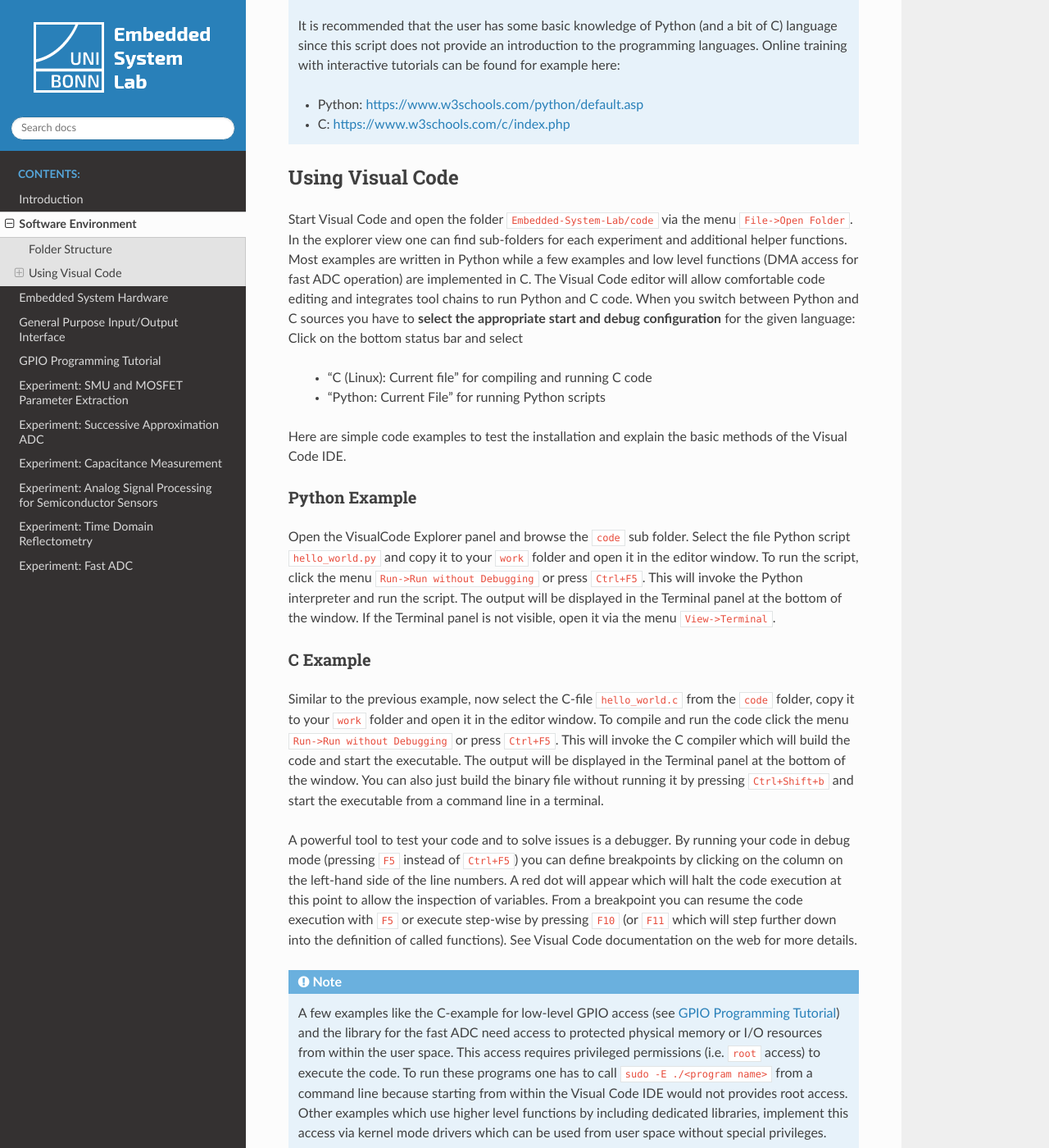
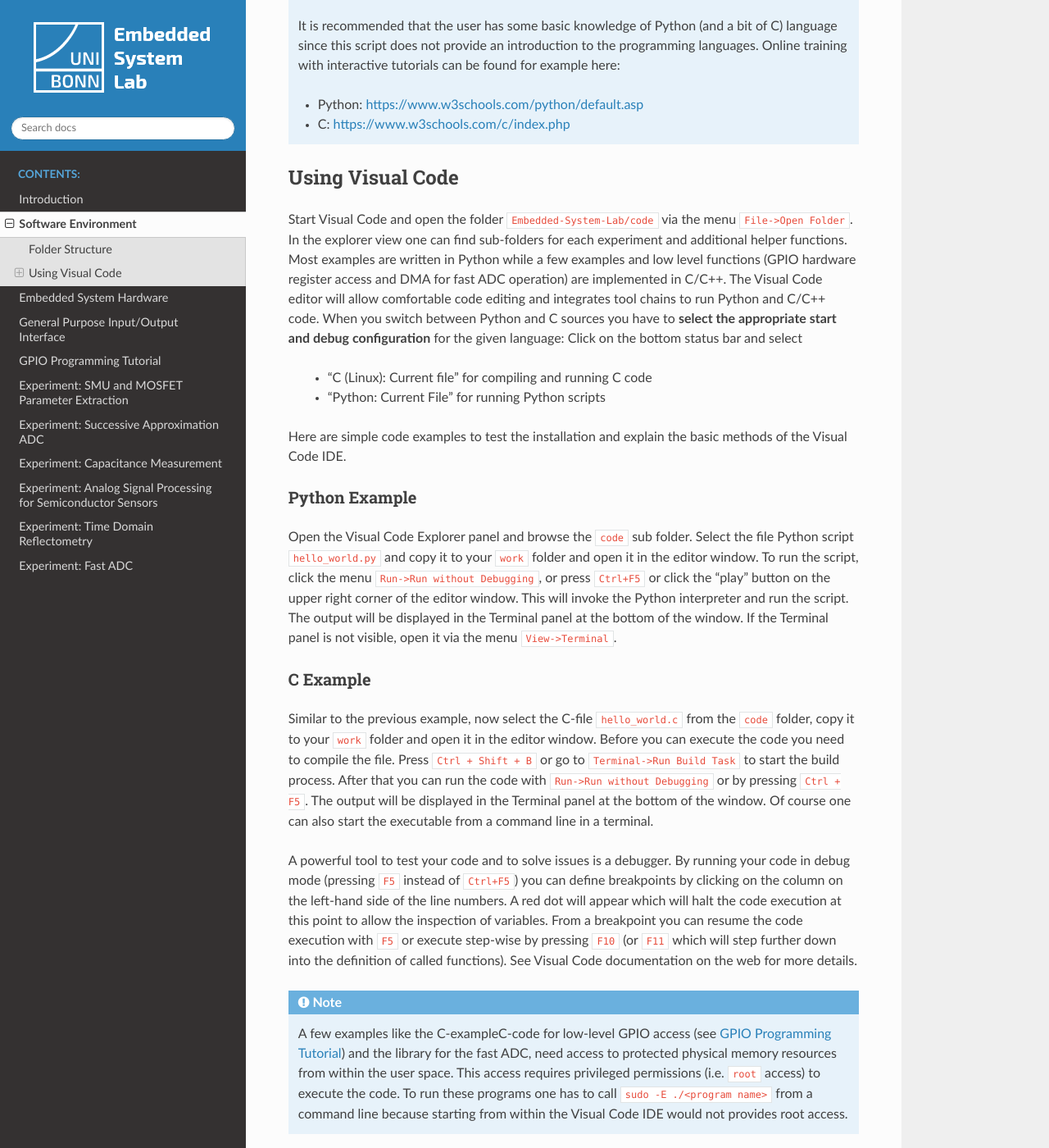
Before and after one commit to SiLab-Bonn/Embedded-System-Lab, a Sphinx documentation site: the page built from docs/source/software-intro.rst, in a window 1280 px wide and 1400 px high, scrolled down 849 px. Shown: the whole window at 82% size. Built offline with Sphinx 7.4.7 and the Read the Docs theme 2.0.0, drawn with Linux system fonts in a browser that asks for light colours.

Commit message:
updated SMU & software docu

```diff
--- a/docs/source/smu.rst
+++ b/docs/source/smu.rst
@@ -95,8 +95,9 @@
 The exercises are divided into three parts: The first part is about the basic operation of the SMU module and the implementation of a simple I-V scan loop. The second part is about the implementation of an automatic current range selection and the improvement of the measurement precision. The third part is about the measurement of I-V curves of a MOSFET and the extraction of its parameters.
 There is a script ``smu.py`` in the folder ``code\SMU`` that contains the necessary includes and the basic configuration for the I2C interface and the I2C devices (DAC, ADC and |RSNS|-MUX) on the SMU module. Copy it into your ``work`` folder and use it as a template for your scripts. There are also another files called ``smu_class.py``, ``smu_preparation.solution.py``, and ``smu_mosfet_solution.py`` that contains working code for most of the exercises. Note that this should only be used for reference or as a last resort if you got stuck.
 
+The exercise 0 (SMU and MOSFET) are preparatory questions that should be answered before coming to the lab.
 
-.. admonition:: The following preparatory questions should be answered before coming to lab (SMU related)
+.. admonition:: Exercise 0. SMU related preparatory questions
 
   #. What do the terms accuracy, resolution, and precision mean? Where is the difference?
   #. What is the resolution of an ADC? What is the quantization error? (Extra: Derive the formula for the quantization error.)
@@ -111,7 +112,7 @@
 
     I-V curves for three load resistors values using a fixed current range.
 
-.. admonition:: Additional preparatory questions to be answered before coming to lab (MOSFET related)
+.. admonition:: Exercise 0. MOSFET related preparatory questions
 
   #. List and describe the operation regions of a MOSFET. What are the meanings of weak-, moderate- and strong inversion? What is the difference between linear- and saturation region? Plot example I-V curves based on a simple (SPICE level 2 MOSFET model) to explain.
   #. Derive the formula for definition of the transconductance |gm|.
--- a/docs/source/software-intro.rst
+++ b/docs/source/software-intro.rst
@@ -34,7 +34,7 @@
 
 Using Visual Code
 =================
-Start Visual Code and open the folder ``Embedded-System-Lab/code`` via the menu ``File->Open Folder``. In the explorer view one can find sub-folders for each experiment and additional helper functions. Most examples are written in Python while a few examples and low level functions (DMA access for fast ADC operation) are implemented in C. The Visual Code editor will allow comfortable code editing and integrates tool chains to run Python and C code. When you switch between Python and C sources you have to **select the appropriate start and debug configuration** for the given language: Click on the bottom status bar and select
+Start Visual Code and open the folder ``Embedded-System-Lab/code`` via the menu ``File->Open Folder``. In the explorer view one can find sub-folders for each experiment and additional helper functions. Most examples are written in Python while a few examples and low level functions (GPIO hardware register access and DMA for fast ADC operation) are implemented in C/C++. The Visual Code editor will allow comfortable code editing and integrates tool chains to run Python and C/C++ code. When you switch between Python and C sources you have to **select the appropriate start and debug configuration** for the given language: Click on the bottom status bar and select
 
  - "C (Linux): Current file" for compiling and running C code
  - "Python: Current File" for running Python scripts
@@ -43,14 +43,14 @@
 
 Python Example
 --------------
-Open the VisualCode Explorer panel and browse the ``code`` sub folder. Select the file Python script ``hello_world.py`` and copy it to your ``work`` folder and open it in the editor window. To run the script, click the menu ``Run->Run without Debugging`` or press ``Ctrl+F5``. This will invoke the Python interpreter and run the script. The output will be displayed in the Terminal panel at the bottom of the window. If the Terminal panel is not visible, open it via the menu ``View->Terminal``.
+Open the Visual Code Explorer panel and browse the ``code`` sub folder. Select the file Python script ``hello_world.py`` and copy it to your ``work`` folder and open it in the editor window. To run the script, click the menu ``Run->Run without Debugging``, or press ``Ctrl+F5`` or click the "play" button on the upper right corner of the editor window. This will invoke the Python interpreter and run the script. The output will be displayed in the Terminal panel at the bottom of the window. If the Terminal panel is not visible, open it via the menu ``View->Terminal``.
 
 C Example
 ---------
-Similar to the previous example, now select the C-file ``hello_world.c`` from the ``code`` folder, copy it to your ``work`` folder and open it in the editor window. To compile and run the code click the menu ``Run->Run without Debugging`` or press ``Ctrl+F5``. This will invoke the C compiler which will build the code and start the executable. The output will be displayed in the Terminal panel at the bottom of the window. You can also just build the binary file without running it by pressing ``Ctrl+Shift+b`` and start the executable from a command line in a terminal.
+Similar to the previous example, now select the C-file ``hello_world.c`` from the ``code`` folder, copy it to your ``work`` folder and open it in the editor window. Before you can execute the code you need to compile the file. Press ``Ctrl + Shift + B`` or go to ``Terminal->Run Build Task`` to start the build process. After that you can run the code with ``Run->Run without Debugging`` or by pressing ``Ctrl + F5``. The output will be displayed in the Terminal panel at the bottom of the window. Of course one can also start the executable from a command line in a terminal.
 
 A powerful tool to test your code and to solve issues is a debugger. By running your code in debug mode (pressing ``F5`` instead of ``Ctrl+F5``) you can define breakpoints by clicking on the column on the left-hand side of the line numbers. A red dot will appear which will halt the code execution at this point to allow the inspection of variables. From a breakpoint you can resume the code execution with ``F5`` or execute step-wise by pressing ``F10`` (or ``F11`` which will step further down into the definition of called functions). See Visual Code documentation on the web for more details.
 
 .. note::
 
-  A few examples like the C-example for low-level GPIO access (see :ref:`gpio-tutorial`) and the library for the fast ADC need access to protected physical memory or I/O resources from within the user space. This access requires privileged permissions (i.e. ``root`` access) to execute the code. To run these programs one has to call ``sudo -E ./<program name>`` from a command line because starting from within the Visual Code IDE would not provides root access. Other examples which use higher level functions by including dedicated libraries, implement this access via kernel mode drivers which can be used from user space without special privileges.
+  A few examples like the C-exampleC-code for low-level GPIO access (see :ref:`gpio-tutorial`) and the library for the fast ADC, need access to protected physical memory resources from within the user space. This access requires privileged permissions (i.e. ``root`` access) to execute the code. To run these programs one has to call ``sudo -E ./<program name>`` from a command line because starting from within the Visual Code IDE would not provides root access.
```
